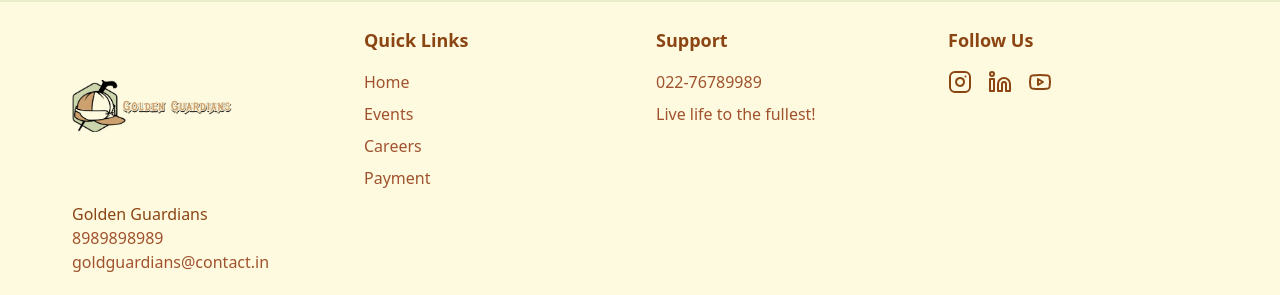
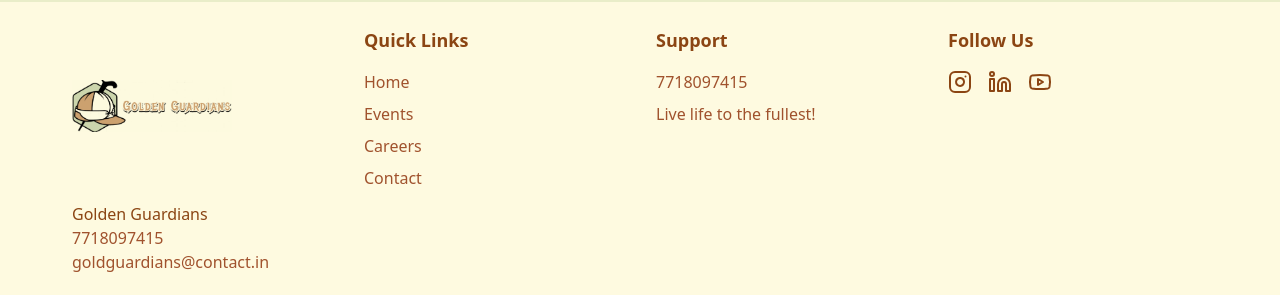
Before and after one commit to tawadesg20/goldenguardians, a React (Vite) app: page / in a window 1280 px wide. Shown: the part 1502-1797 px from the top of the page. Built offline with nearby package versions, Linux system fonts and the light colour scheme.

Commit message:
updated footer added contact us in footer

```diff
--- a/src/components/Footer.jsx
+++ b/src/components/Footer.jsx
@@ -10,7 +10,7 @@ const Footer = () => {
           <div>
             <Logo />
             <p className="mt-4 text-[#8B4513]">Golden Guardians</p>
-            <p className="text-[#A0522D]">8989898989</p>
+            <p className="text-[#A0522D]">7718097415</p>
             <p className="text-[#A0522D]">goldguardians@contact.in</p>
           </div>
 
@@ -20,13 +20,13 @@ const Footer = () => {
               <li><a href="/" className="text-[#A0522D] hover:text-[#8B4513]">Home</a></li>
               <li><a href="/events" className="text-[#A0522D] hover:text-[#8B4513]">Events</a></li>
               <li><a href="/careers" className="text-[#A0522D] hover:text-[#8B4513]">Careers</a></li>
-              <li><a href="/payment" className="text-[#A0522D] hover:text-[#8B4513]">Payment</a></li>
+              <li><a href="/contact" className="text-[#A0522D] hover:text-[#8B4513]">Contact</a></li>
             </ul>
           </div>
 
           <div>
             <h3 className="text-lg font-semibold text-[#8B4513] mb-4">Support</h3>
-            <p className="text-[#A0522D]">022-76789989</p>
+            <p className="text-[#A0522D]">7718097415</p>
             <p className="text-[#A0522D] mt-2">Live life to the fullest!</p>
           </div>
 
```
